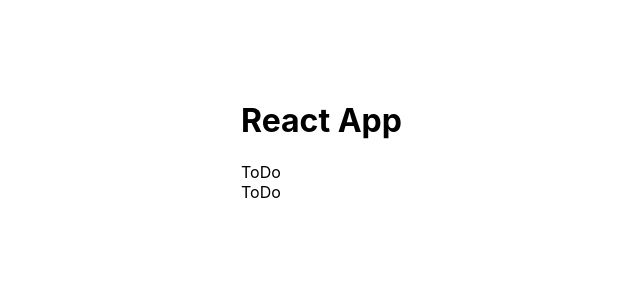
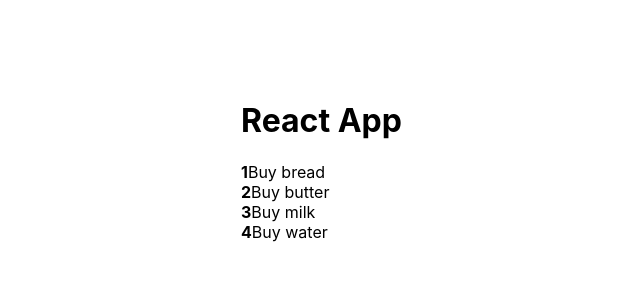
Before and after one commit to MashaLarchenko/test-react-app, a React (Create React App) app in the folder test-app/: page / in a window 1280 px wide. Shown: the top 300 px of the page, without its empty margins (99-739 px from the left). Built offline with nearby package versions, Linux system fonts and the light colour scheme.

Commit message:
refactor: change code style

```diff
--- a/test-app/src/App.js
+++ b/test-app/src/App.js
@@ -3,10 +3,17 @@
 
 
 function App() {
+const todos = [
+  {id:1, completed: false, title: 'Buy bread'},
+  {id:2, completed: false, title: 'Buy butter'},
+  {id:3, completed: false, title: 'Buy milk'},
+  {id:4, completed: false, title: 'Buy water'},
+]
+
   return (
 <div className="wrapper">
   <h1>React App</h1>
-  <ToDoList />
+  <ToDoList todos={todos} />
 </div>
   )
 }
--- a/test-app/src/ToDo/ToDoItem.js
+++ b/test-app/src/ToDo/ToDoItem.js
@@ -1,7 +1,7 @@
 import React from "react"
 
-export default function ToDoItem(){
+export default function ToDoItem({ todo, index }){
 return(
-    <li>ToDo</li>
+<li><strong>{index}</strong>{todo.title}</li>
 )
 }
--- a/test-app/src/ToDo/ToDoList.js
+++ b/test-app/src/ToDo/ToDoList.js
@@ -5,18 +5,21 @@
 
 const styles = {
     ul: {
-      listStyle: 'none',
-      margin: 0,
-      padding: 0
+        listStyle: 'none',
+        margin: 0,
+        padding: 0
     }
 
 }
 
-export default function ToDoList(){
-    return(
+export default function ToDoList(props) {
+    return (
         <ul style={styles.ul}>
-            <ToDoItem/>
-            <ToDoItem/>
+            {props.todos.map((todo, index) => {
+                return <ToDoItem todo={todo} index={index+1} key={todo.id} />
+            }
+            )
+            }
         </ul>
     )
 }
```
